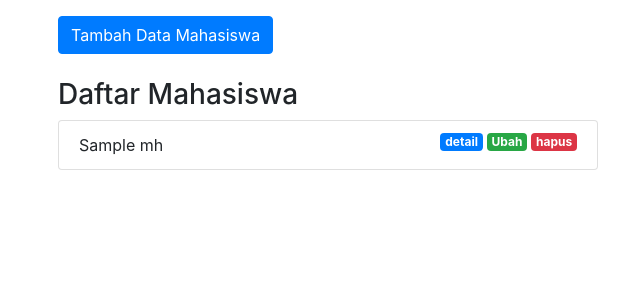
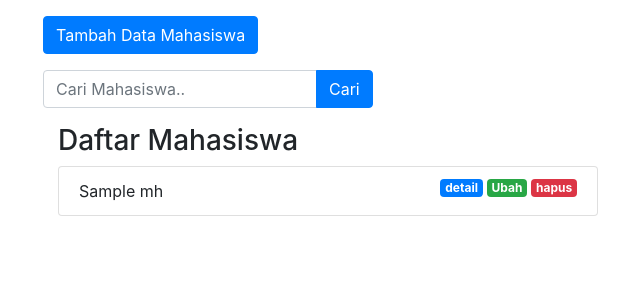
Before and after one commit to IchlasulAl/rekweb-tugas-3, a PHP site: the page made by phpmvc/app/views/mahasiswa/index.php in a window 1280 px wide. Shown: the part 56-356 px from the top of the page, without its empty margins (27-667 px from the left). Run offline with PHP 8.4, Linux system fonts and the light colour scheme; the template is opened without the code that fills it: most values are stand-ins (such as "Sample title", 1, 10 or a date in 2020); some libraries are stand-ins or nearby versions.

Commit message:
menambahkan fungsi cari di phpmvc

```diff
--- a/phpmvc/app/views/mahasiswa/index.php
+++ b/phpmvc/app/views/mahasiswa/index.php
@@ -9,14 +9,30 @@
     </div>
 
 
+    <div class="row mb-3">
+        <div class="col-g-6">
+            <button type="button" class="btn btn-primary tombolTambahData" data-toggle="modal" data-target="#formModal">
+                Tambah Data Mahasiswa
+            </button>
+        </div>
+    </div>
+
+    <div class="row mb-3">
+        <div class="col-g-6">
+            <form action="<?= BASEURL?>/mahasiswa/cari" method="post">
+                <div class="input-group">
+                    <input type="text" class="form-control" placeholder="Cari Mahasiswa.." name="keyword" id="keyword" autocomplete="off">
+                        <div class="input-group-append">
+                            <button class="btn btn-primary"   type="submit" id="tombolCari">Cari</button>
+                        </div>
+                </div>
+            </form>
+        </div>
+    </div>
+
 
     <div class="row">
         <div class="col-lg-6">
-
-        <button type="button" class="btn btn-primary tombolTambahData" data-toggle="modal" data-target="#formModal">
-            Tambah Data Mahasiswa
-        </button>
-        <br><br>
             <h3>Daftar Mahasiswa</h3>
             <ul class="list-group">
                 <?php foreach($data['mhs'] as $mhs): ?>
```
Also changed, not shown: phpmvc/app/controllers/Mahasiswa.php (+8 -0 lines), phpmvc/app/models/Mahasiswa_model.php (+8 -0 lines).
